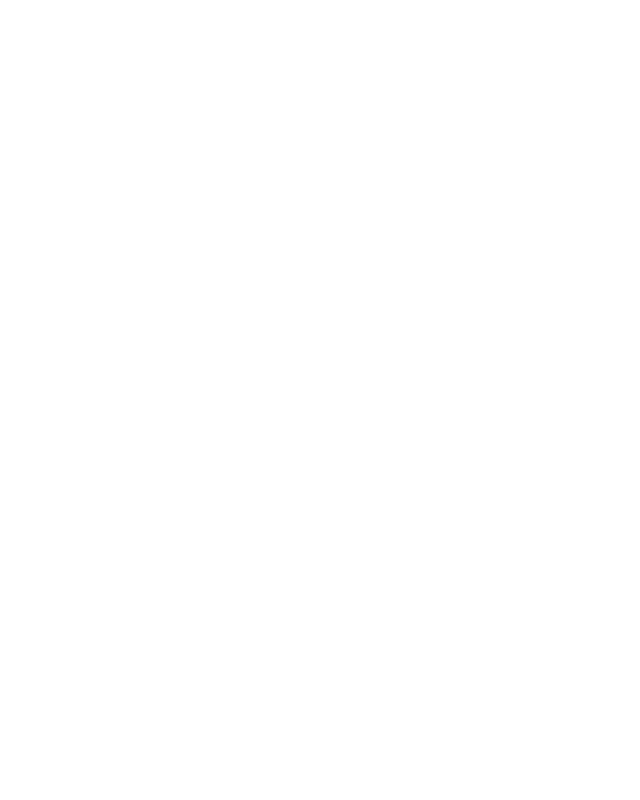
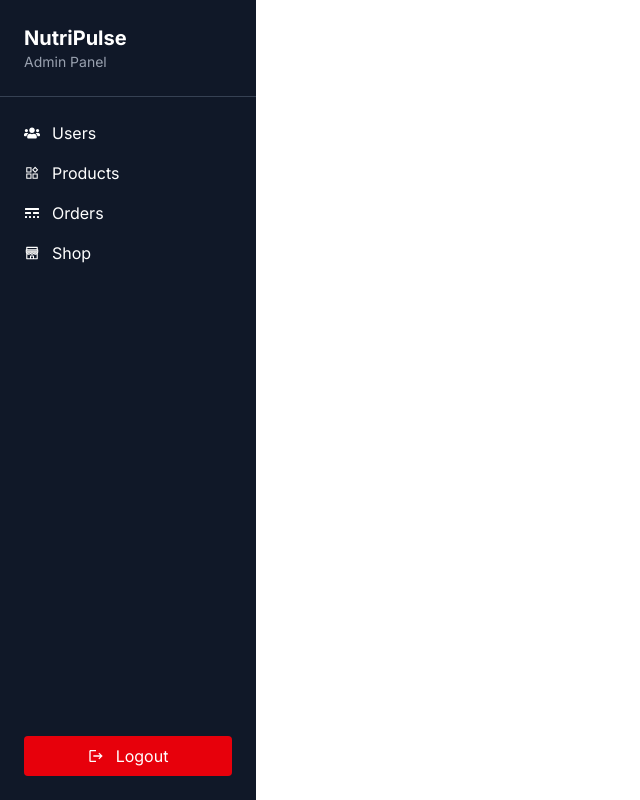
Before and after one commit to Itsme-Mingmar/E-commerce-, a React app in the folder frontend/: page /admin in a window 1280 px wide. Before the commit this address had no page. Shown: the whole page, without its empty margins (0-640 px from the left). Built offline with nearby package versions, Linux system fonts and the light colour scheme; the HTML template or start-up script is replaced by a standard one.

Commit message:
add admin dashboard side bar

```diff
--- a/frontend/src/App.jsx
+++ b/frontend/src/App.jsx
@@ -10,6 +10,7 @@ import Collections from './pages/Collections';
 import Checkout from './pages/CheckOut';
 import Order from './pages/Order';
 import { Toaster } from 'sonner'
+import AdminLayout from './components/Admin/AdminLayout';
 
 
 
@@ -25,9 +26,12 @@ function App() {
           <Route path='/register' element={<Register />} />
           <Route path='/profile' element={<Profile />} />
           <Route path='/checkout' element={<Checkout />} />
-          <Route path='/order' element={<Order />} />
+          <Route path='/order/:id' element={<Order />} />
           <Route path='/collections/:collection' element={<Collections />} />
           <Route path='/product/:id' element={<ProductDetails />} />
+        </Route>
+        <Route path='/admin' element={<AdminLayout />}>
+        {/* admin route */}
         </Route>
       </Routes>
     </BrowserRouter>
--- /dev/null
+++ b/frontend/src/components/Admin/AdminLayout.jsx
@@ -0,0 +1,89 @@
+import React, { useState } from "react";
+import { Link } from "react-router-dom";
+import {
+  FaUsers,
+  FaBars,
+  FaTimes,
+} from "react-icons/fa";
+import { AiOutlineProduct, AiTwotoneShop } from "react-icons/ai";
+import { BsBorderStyle } from "react-icons/bs";
+import { MdLogout } from "react-icons/md";
+
+const AdminLayout = () => {
+  const [menuOpen, setMenuOpen] = useState(false);
+
+  return (
+    <>
+      {/* ===== MOBILE TOP BAR ===== */}
+      <div className="md:hidden flex items-center justify-between px-4 py-4 border-b">
+        <button onClick={() => setMenuOpen(true)}>
+          <FaBars size={22} />
+        </button>
+        <p className="font-bold text-lg">Admin Dashboard</p>
+      </div>
+
+      {/* ===== OVERLAY (MOBILE ONLY) ===== */}
+      {menuOpen && (
+        <div
+          onClick={() => setMenuOpen(false)}
+          className="fixed inset-0 bg-black/50 z-40 md:hidden"
+        />
+      )}
+
+      {/* ===== SIDEBAR ===== */}
+      <aside
+        className={`
+          fixed top-0 left-0 h-full w-64 bg-gray-900 text-white z-50
+          transform transition-transform duration-300
+          ${menuOpen ? "translate-x-0" : "-translate-x-full"}
+          md:translate-x-0
+        `}
+      >
+        {/* HEADER */}
+        <div className="flex items-center justify-between px-6 py-6 border-b border-gray-700">
+          <div>
+            <p className="text-xl font-bold">NutriPulse</p>
+            <p className="text-sm text-gray-400">Admin Panel</p>
+          </div>
+
+          {/* Close button (mobile only) */}
+          <button
+            onClick={() => setMenuOpen(false)}
+            className="md:hidden"
+          >
+            <FaTimes size={20} />
+          </button>
+        </div>
+
+        {/* NAV LINKS */}
+        <nav className="flex flex-col gap-4 px-6 py-6">
+          <Link className="flex items-center gap-3 hover:text-amber-400">
+            <FaUsers /> Users
+          </Link>
+
+          <Link className="flex items-center gap-3 hover:text-amber-400">
+            <AiOutlineProduct /> Products
+          </Link>
+
+          <Link className="flex items-center gap-3 hover:text-amber-400">
+            <BsBorderStyle /> Orders
+          </Link>
+
+          <Link className="flex items-center gap-3 hover:text-amber-400">
+            <AiTwotoneShop /> Shop
+          </Link>
+        </nav>
+
+        {/* LOGOUT */}
+        <div className="absolute bottom-6 left-0 w-full px-6">
+          <button className="flex items-center justify-center gap-3 w-full bg-red-600 py-2 rounded hover:bg-red-700">
+            <MdLogout />
+            Logout
+          </button>
+        </div>
+      </aside>
+    </>
+  );
+};
+
+export default AdminLayout;
--- a/frontend/src/components/Common/Header.jsx
+++ b/frontend/src/components/Common/Header.jsx
@@ -52,6 +52,7 @@ function Header() {
           </div>
 
           <div className="flex space-x-5 items-center relative">
+            <Link to={"/admin"} className="border rounded px-2 py-1">Admin</Link>
             <Link to="/profile" className="hover:text-gray-500">
               <CiUser className="w-5 h-5" />
             </Link>
--- a/frontend/src/pages/Order.jsx
+++ b/frontend/src/pages/Order.jsx
@@ -38,18 +38,6 @@ const Order = () => {
 
     return (
         <div className="max-w-5xl mx-auto px-4 py-10">
-            {/* SUCCESS HEADER */}
-            <div className="bg-green-50 border border-green-200 rounded-lg p-6 flex items-center gap-4 mb-8">
-                <div>
-                    <h2 className="text-2xl font-semibold text-green-700">
-                        Order Placed Successfully
-                    </h2>
-                    <p className="text-sm text-gray-600">
-                        Thank you for your purchase!
-                    </p>
-                </div>
-            </div>
-
             {/* MAIN CONTENT */}
             <div className="grid md:grid-cols-3 gap-6">
                 {/* LEFT SIDE */}
--- a/frontend/src/pages/Profile.jsx
+++ b/frontend/src/pages/Profile.jsx
@@ -47,7 +47,7 @@ const Profile = () => {
             {orders.map(order => (
               <Link
                 key={order.id}
-                to={`/orders/${order.id}`}
+                to={`/order/${order.id}`}
                 className="flex items-center gap-4 border rounded-lg p-4 hover:bg-gray-50 transition"
               >
                 <img
```
